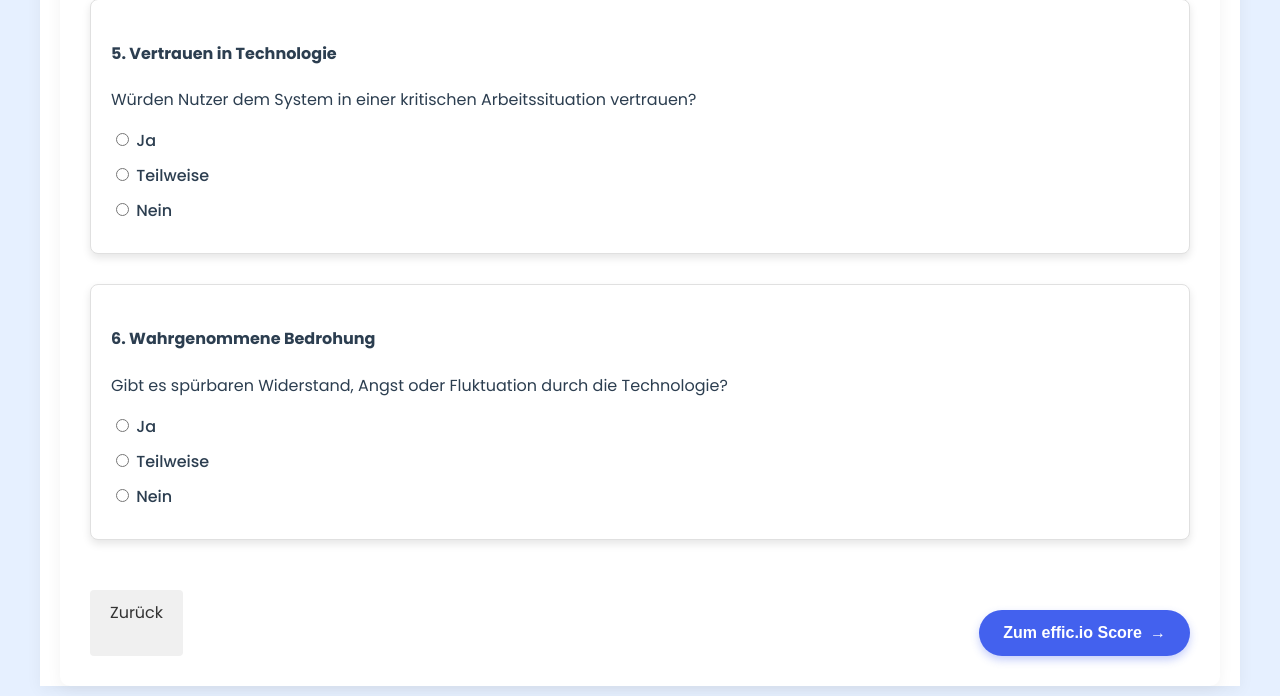
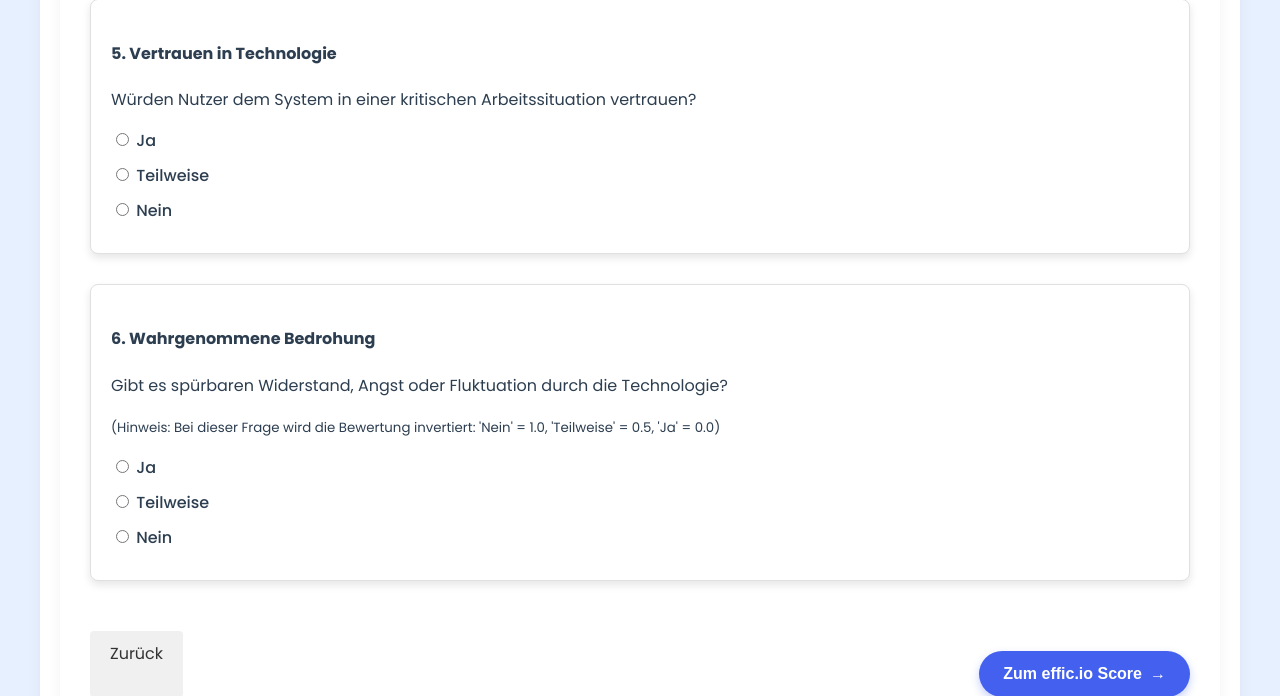
Before and after one commit to J111896/effic.io, a Flask app: page /user_readiness in a window 1280 px wide. Shown: the part 1867-2563 px from the top of the page. Run offline with Flask 3, Linux system fonts and the light colour scheme; a user stored in the database is signed in.

Commit message:
Füge Hinweistext für invertierte Bewertung bei Frage 6 hinzu

```diff
--- a/templates/user_readiness.html
+++ b/templates/user_readiness.html
@@ -131,6 +131,7 @@
                     <div class="question-header">
                         <h4>6. Wahrgenommene Bedrohung</h4>
                         <p>Gibt es spürbaren Widerstand, Angst oder Fluktuation durch die Technologie?</p>
+                        <p><small>(Hinweis: Bei dieser Frage wird die Bewertung invertiert: 'Nein' = 1.0, 'Teilweise' = 0.5, 'Ja' = 0.0)</small></p>
                     </div>
                     <div class="radio-container">
                         <label class="radio-label">
```
